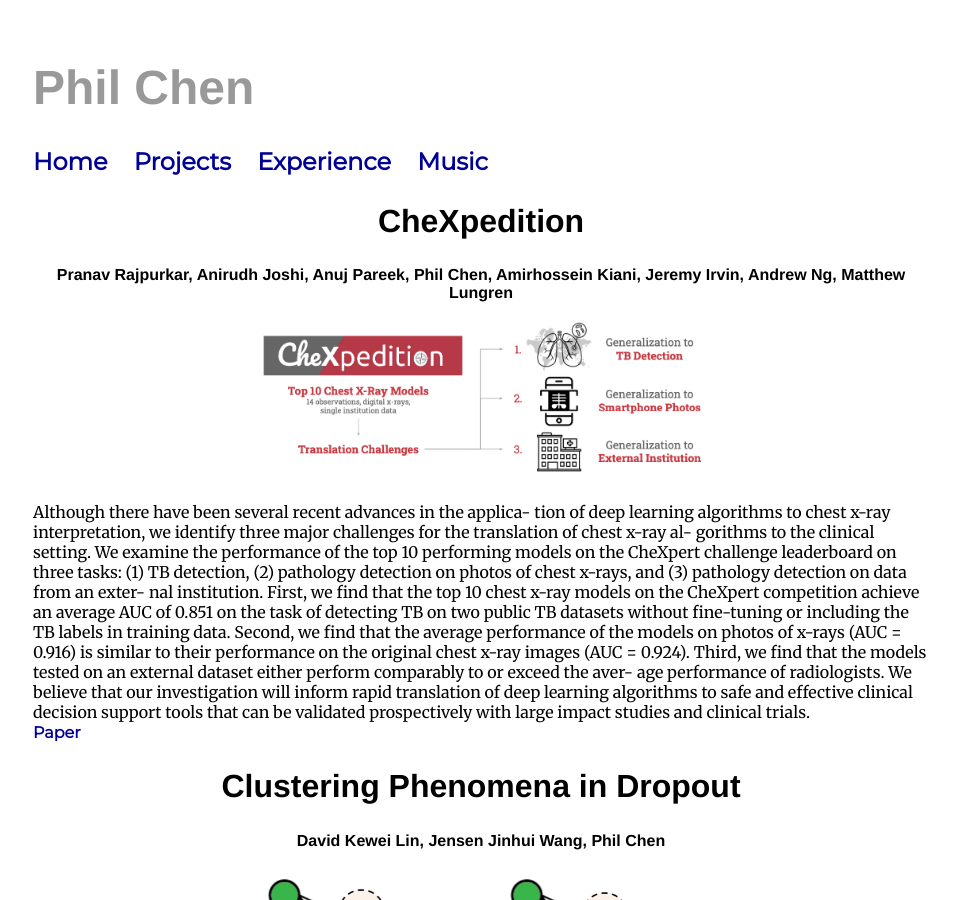
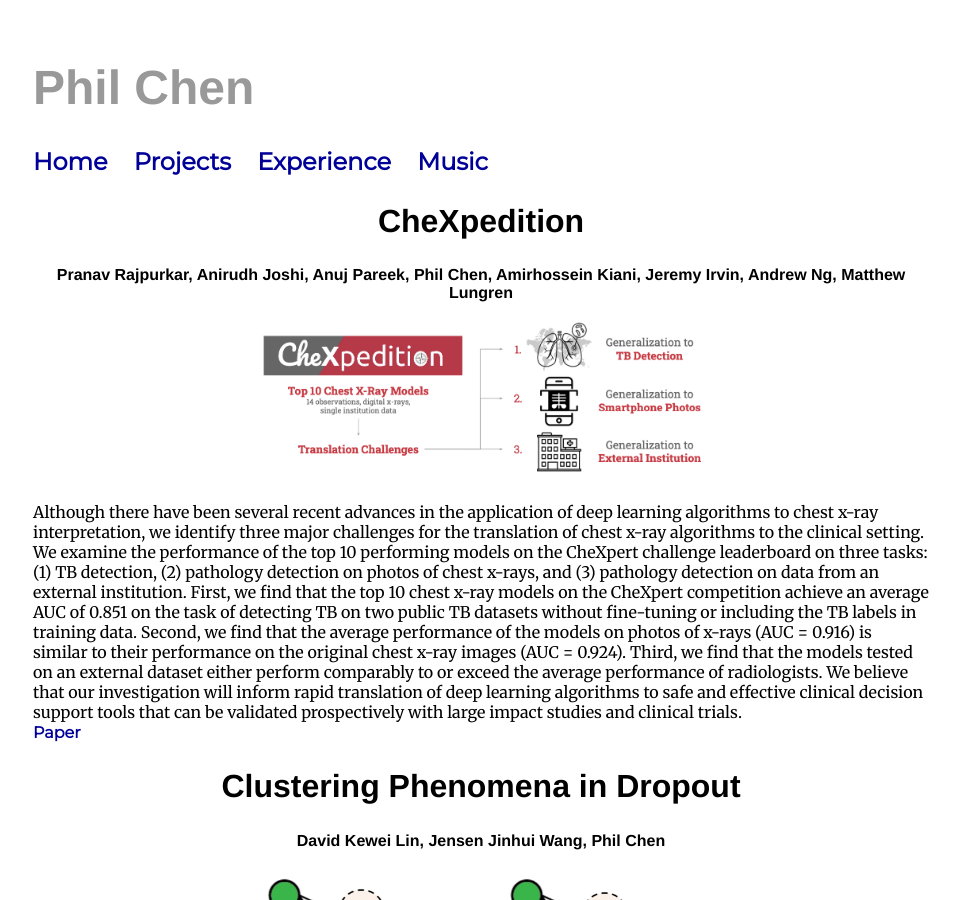
Before and after one commit to philhchen/philhchen.github.io, a Jekyll site: the page built from projects/index.html, in a window 1280 px wide and 900 px high. Shown: the whole window, without its empty margins (159-1119 px from the left). Built offline with Jekyll 4.4.1, drawn with Linux system fonts in a browser that asks for light colours.

Commit message:
Update index.html

```diff
--- a/projects/index.html
+++ b/projects/index.html
@@ -10,7 +10,7 @@ title: Projects
 		</center>
 		<p>
 			<center><img  src="../img/chexpedition.png" style="width:50%"></center><br/>
-			Although there have been several recent advances in the applica- tion of deep learning algorithms to chest x-ray interpretation, we identify three major challenges for the translation of chest x-ray al- gorithms to the clinical setting. We examine the performance of the top 10 performing models on the CheXpert challenge leaderboard on three tasks: (1) TB detection, (2) pathology detection on photos of chest x-rays, and (3) pathology detection on data from an exter- nal institution. First, we find that the top 10 chest x-ray models on the CheXpert competition achieve an average AUC of 0.851 on the task of detecting TB on two public TB datasets without fine-tuning or including the TB labels in training data. Second, we find that the average performance of the models on photos of x-rays (AUC = 0.916) is similar to their performance on the original chest x-ray images (AUC = 0.924). Third, we find that the models tested on an external dataset either perform comparably to or exceed the aver- age performance of radiologists. We believe that our investigation will inform rapid translation of deep learning algorithms to safe and effective clinical decision support tools that can be validated prospectively with large impact studies and clinical trials. <br/>
+			Although there have been several recent advances in the application of deep learning algorithms to chest x-ray interpretation, we identify three major challenges for the translation of chest x-ray algorithms to the clinical setting. We examine the performance of the top 10 performing models on the CheXpert challenge leaderboard on three tasks: (1) TB detection, (2) pathology detection on photos of chest x-rays, and (3) pathology detection on data from an external institution. First, we find that the top 10 chest x-ray models on the CheXpert competition achieve an average AUC of 0.851 on the task of detecting TB on two public TB datasets without fine-tuning or including the TB labels in training data. Second, we find that the average performance of the models on photos of x-rays (AUC = 0.916) is similar to their performance on the original chest x-ray images (AUC = 0.924). Third, we find that the models tested on an external dataset either perform comparably to or exceed the average performance of radiologists. We believe that our investigation will inform rapid translation of deep learning algorithms to safe and effective clinical decision support tools that can be validated prospectively with large impact studies and clinical trials. <br/>
 			<ul2>
 				<li2><a href="../files/chexpedition-paper.pdf" title="chexpedition paper">Paper</a></li2>
 			</ul2>
```
